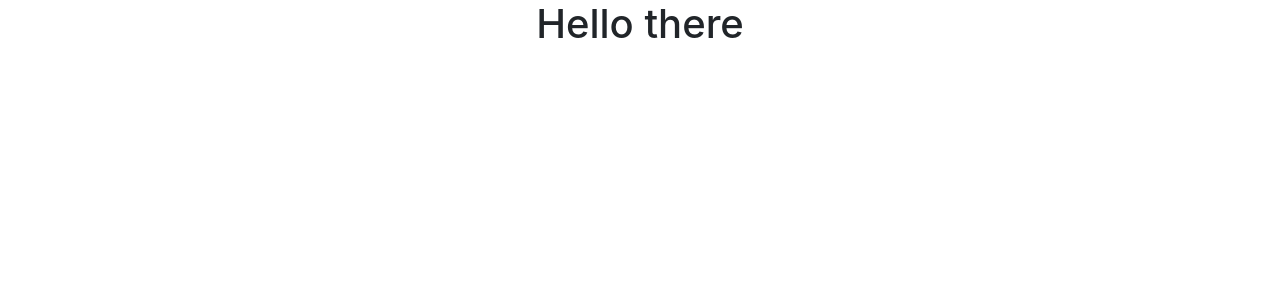
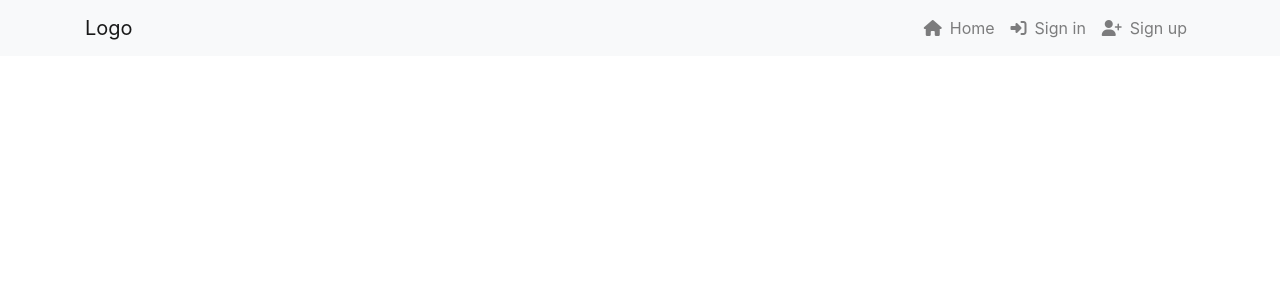
Before and after one commit to belovedpearl/mycar_frontend, a React (Create React App) app: page / in a window 1280 px wide. Shown: the top 300 px of the page. Built offline with nearby package versions, Linux system fonts and the light colour scheme.

Commit message:
Add basic navbar using bootstrap

```diff
--- a/package.json
+++ b/package.json
@@ -8,10 +8,12 @@
     "@testing-library/user-event": "^12.8.3",
     "axios": "^0.21.4",
     "bootstrap": "^4.6.0",
+    "icons": "^1.0.0",
     "jwt-decode": "^3.1.2",
     "react": "^17.0.2",
     "react-bootstrap": "^1.6.3",
     "react-dom": "^17.0.2",
+    "react-icons": "^5.0.1",
     "react-infinite-scroll-component": "^6.1.0",
     "react-router-dom": "^5.3.4",
     "react-scripts": "^4.0.3",
--- a/public/index.html
+++ b/public/index.html
@@ -26,6 +26,11 @@
       rel="manifest"
       href="%PUBLIC_URL%/manifest.json"
       crossorigin="use-credentials" />
+    <!-- Font awesome link -->
+    <script
+      src="https://kit.fontawesome.com/68d4741fb5.js"
+      crossorigin="anonymous"
+    ></script>
     <!--
       Notice the use of %PUBLIC_URL% in the tags above.
       It will be replaced with the URL of the `public` folder during the build.
--- a/src/App.js
+++ b/src/App.js
@@ -1,9 +1,11 @@
 import './App.css';
+import NavBar from './components/NavBar';
 
 function App() {
   return (
     <div className="App">
-      <h1> Hello there</h1>
+      <NavBar />
+
     </div>
   );
 }
--- /dev/null
+++ b/src/components/NavBar.js
@@ -0,0 +1,35 @@
+import React from 'react'
+import { Container, Navbar, Nav } from 'react-bootstrap'
+
+const NavBar = () => {
+  return (
+    <div>
+        <Navbar bg="light" expand="md" fixed='top'>
+            <Container>
+                <Navbar.Brand >Logo</Navbar.Brand>
+                <Navbar.Toggle aria-controls="basic-navbar-nav" />
+                <Navbar.Collapse id="basic-navbar-nav">
+                    <Nav className="ml-auto text-left">
+                        <Nav.Link>
+                            <i className='fas fa-home mr-2'> </i>
+                            Home
+                        </Nav.Link>
+                        <Nav.Link>
+                            <i className="fas fa-right-to-bracket mr-2"></i>
+                            Sign in
+                        </Nav.Link>
+                        <Nav.Link>
+                            <i className="fas fa-user-plus mr-2"></i>
+                            Sign up
+                        </Nav.Link>
+
+
+                    </Nav>
+                </Navbar.Collapse>
+            </Container>
+        </Navbar>
+    </div>
+  )
+}
+
+export default NavBar
```
Also changed, not shown: 1 other file (tests, documents, lock files or other folders).
